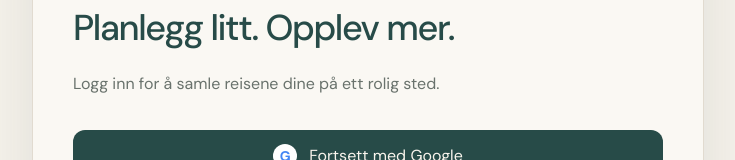
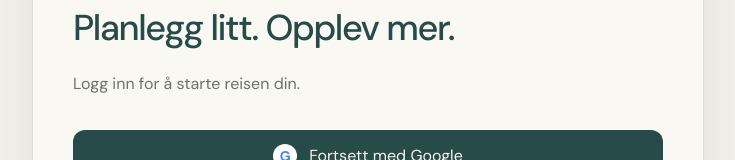
Before and after one commit to ErlingRoll/planleggreise, a React (Vite) app in the folder apps/frontend/: page / in a window 1280 px wide. Shown: the part 350-510 px from the top of the page, without its empty margins (272-1007 px from the left). Built offline with nearby package versions, Linux system fonts and the light colour scheme; no server answers.

Commit message:
feat(i18n): update login description for clarity
feat: add Netlify configuration for redirects

```diff
--- a/apps/frontend/src/i18n.ts
+++ b/apps/frontend/src/i18n.ts
@@ -29,7 +29,7 @@ const resources = {
       },
       auth: {
         continueWithGoogle: "Fortsett med Google",
-        description: "Logg inn for å samle reisene dine på ett rolig sted.",
+        description: "Logg inn for å starte reisen din.",
         heading: "Planlegg litt. Opplev mer.",
         openingGoogle: "Åpner Google ...",
         rememberMe: "Husk meg på denne enheten",
```
Also changed, not shown: 1 other file (tests, documents, lock files or other folders).
